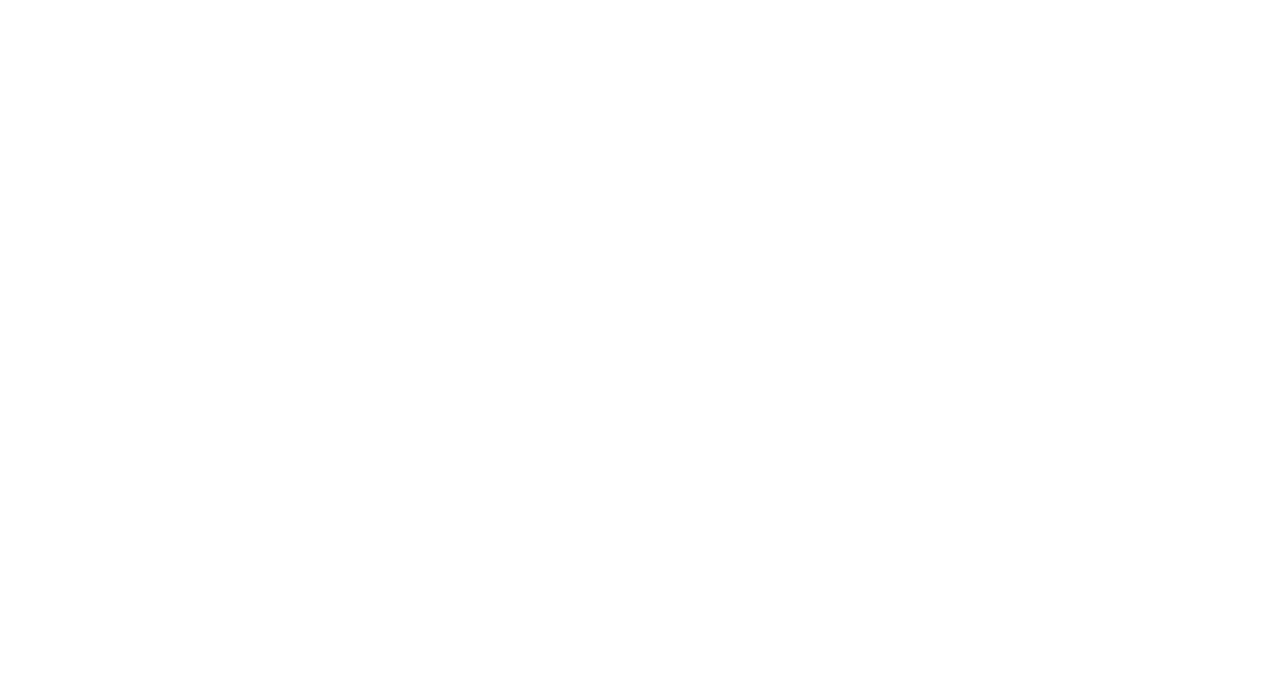
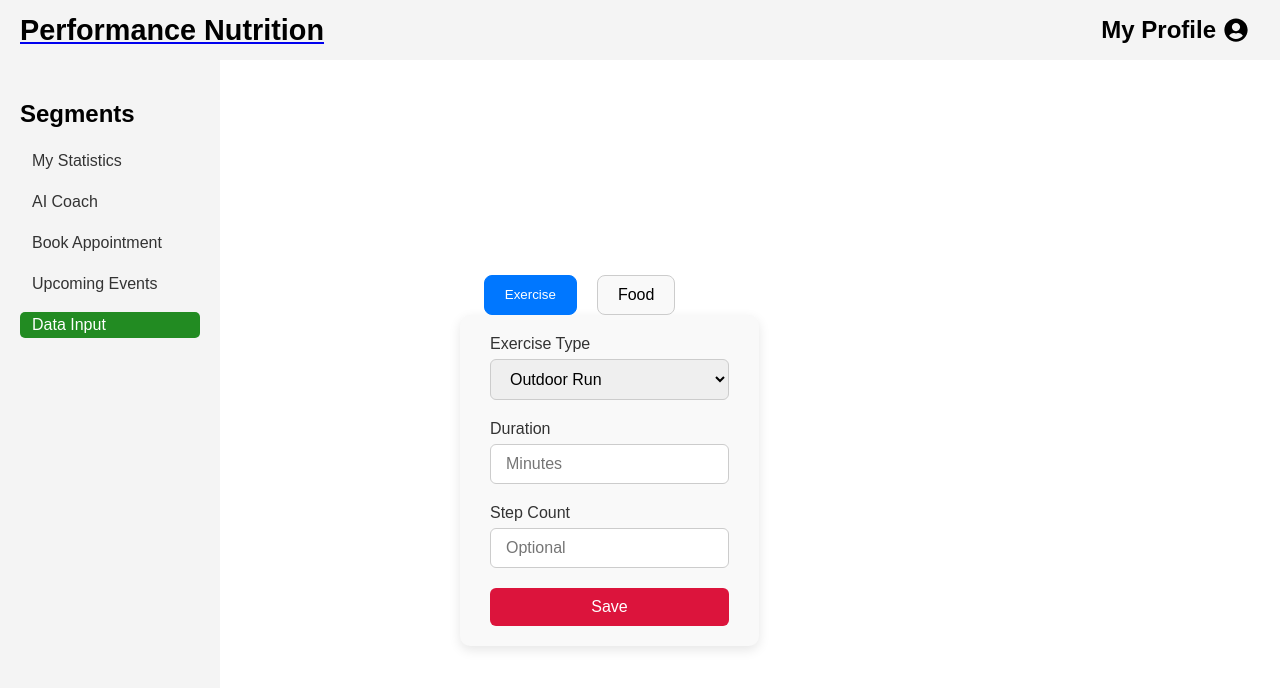
Before and after one commit to ChowchowWorks/Performance_Nutrition, a React (Create React App) app in the folder react_app/: page /portal/DataInput in a window 1280 px wide. Before the commit this address had no page. Shown: the top 688 px of the page. Built offline with nearby package versions, Linux system fonts and the light colour scheme; sample sign-in values are in the browser's storage.

Commit message:
Built Data Input UI

```diff
--- a/react_app/src/App.js
+++ b/react_app/src/App.js
@@ -18,6 +18,7 @@ import MemberLogin from './pages/MemberLogin';
 // Membership portal pages
 import Coach from './pages/Portal/AICoach';
 import Appointment from './pages/Portal/Appointments';
+import DataInput from './pages/Portal/DataInput';
 
 function App() {
   return (
@@ -39,6 +40,7 @@ function App() {
           <Route element={<PortalLayout />}>
             <Route path="/portal/AIcoach" element={<Coach />} />
             <Route path="/portal/Appointments" element={<Appointment />} />
+            <Route path="/portal/DataInput" element = {<DataInput />} />
           </Route>
         </Route>
 
--- /dev/null
+++ b/react_app/src/pages/Portal/DataInput.css
@@ -0,0 +1,107 @@
+.DataInputPage {
+  min-height: 100vh;
+  display: flex;
+  padding-left: 240px;
+  box-sizing: border-box;
+}
+
+.DataInputContent {
+  flex: 1;
+  display: flex;
+  flex-direction: column;
+  align-items: center;
+  justify-content: center;
+  gap: 30px;
+}
+
+.tabSelection {
+  display: flex;
+  gap: 20px;
+  justify-content: center;
+  width: 80%;
+  max-width: 800px;
+}
+
+.tabBtn {
+  padding: 10px 20px;
+  border: 1px solid #ccc;
+  background-color: #f9f9f9;
+  border-radius: 8px;
+  cursor: pointer;
+  font-size: 1rem;
+  transition: all 0.2s ease;
+}
+
+.tabBtn:hover {
+  border-color: #0077ff;
+  box-shadow: 0 0 5px rgba(0,119,255,0.2);
+}
+
+.activeTab {
+  padding: 10px 20px;
+  border: 1px solid #0077ff;
+  background-color: #0077ff;
+  color: white;
+  border-radius: 8px;
+  cursor: pointer;
+}
+
+.loggerCard {
+  width: 100%;
+  max-width: 800px;
+  background-color: #f9f9f9;
+  padding: 20px 30px;
+  border-radius: 10px;
+  box-shadow: 0 4px 12px rgba(0,0,0,0.1);
+  display: flex;
+  flex-direction: column;
+  gap: 20px;
+}
+
+.FormFill,
+.foodForm {
+  display: flex;
+  flex-direction: column;
+  gap: 20px;
+}
+
+.formRow {
+  display: flex;
+  flex-direction: column;
+  gap: 6px;
+}
+
+.formRow label {
+  font-size: 1rem;
+  color: #333;
+}
+
+.formRow input,
+.formRow select {
+  padding: 10px 15px;
+  font-size: 1rem;
+  border-radius: 6px;
+  border: 1px solid #ccc;
+  outline: none;
+}
+
+.formRow input:focus,
+.formRow select:focus {
+  border-color: #0077ff;
+  box-shadow: 0 0 5px rgba(0,119,255,0.3);
+}
+
+.SaveBtn {
+  background-color: crimson;
+  color: white;
+  padding: 10px 15px;
+  border: none;
+  border-radius: 6px;
+  cursor: pointer;
+  font-size: 1rem;
+  transition: 0.2s ease;
+}
+
+.SaveBtn:hover {
+  opacity: 0.85;
+}
--- a/react_app/src/pages/Portal/DataInput.jsx
+++ b/react_app/src/pages/Portal/DataInput.jsx
@@ -1,3 +1,135 @@
 import React , { useState, useEffect } from "react";
+import './DataInput.css';
 
-export default inputs;
+// Main Data Input Component
+const DataInput = () => {
+
+    const [activeTab, setActiveTab] = useState("exercise");
+
+    const [duration, setDuration] = useState("");
+    const [stepCount, setStepCount] = useState("");
+
+    const [calorieCount, setCalorieCount] = useState("");
+    const [mealType, setMealType] = useState("Breakfast");
+    const [exerciseType, setExerciseType] = useState("Outdoor Run");
+
+    const saveExercise = () => {
+        const data = {
+            type: exerciseType,
+            duration,
+            stepCount: stepCount || null,
+        };
+        console.log("Exercise saved:", data); // Need to replace with api save
+    };
+    const saveFood = () => {
+        const data = {
+            meal: mealType,
+            calories: calorieCount,
+        };
+
+        console.log("Food saved:", data); // Need to replace with api save
+    };
+
+    const EXERCISE_TYPES = [
+        { label: "Outdoor Run", value: "OUTDOOR_RUN" },
+        { label: "Indoor Run", value: "INDOOR_RUN" },
+        { label: "Walk", value: "WALK" },
+        { label: "Cycling", value: "CYCLING" }
+    ];
+
+    return(
+        <div className="DataInputPage">
+            <div className="DataInputContent">
+                <div className = "loggerContainer">
+                    <div className="tabSelection">
+                        <button className={activeTab === "exercise" ? "activeTab" : "tabBtn"}
+                        onClick={() => setActiveTab("exercise")}>
+                            Exercise
+                        </button>
+
+                        <button className={activeTab === "food" ? "activeTab" : "tabBtn"}
+                        onClick={() => setActiveTab("food")}
+                        >
+                        Food
+                        </button>
+                    </div>
+
+                    <div className="loggerCard">
+                        {activeTab === "exercise" && (
+                            <div className="FormFill">
+
+                                <div className="formRow">
+                                <label>Exercise Type</label>
+                                <select value={exerciseType} onChange={(e) => setExerciseType(e.target.value)}>
+                                    {EXERCISE_TYPES.map((t) => (
+                                        <option key={t.value} value={t.value}>
+                                            {t.label}
+                                        </option>
+                                    ))}
+                                </select>
+                                </div>
+
+                                <div className="formRow">
+                                <label>Duration</label>
+                                <input
+                                    type="number"
+                                    placeholder="Minutes"
+                                    value={duration}
+                                    onChange={(e) => setDuration(e.target.value)}
+                                    />
+                                </div>
+
+                                <div className="formRow">
+                                    <label>Step Count</label>
+
+                                    <input
+                                        type = "number"
+                                        placeholder="Optional"
+                                        value={stepCount}
+                                        onChange={(e) => setStepCount(e.target.value)}
+                                    />
+                                </div>
+
+                                <button className="SaveBtn"
+                                    onClick={saveExercise}>
+                                    Save
+                                </button>
+                            </div>
+                        )}
+
+                        {activeTab === "food" && (
+                            <div className="foodForm">
+
+                                <div className="formRow">
+                                    <label>Meal</label>
+                                    <select value={mealType} onChange={(e) => setMealType(e.target.value)}>
+                                        <option value= "Breakfast">Breakfast</option>
+                                        <option value= "Lunch">Lunch</option>
+                                        <option value= "Dinner">Dinner</option>
+                                    </select>
+                                </div>
+
+                                <div className="formRow">
+                                    <label>Kcal Consumed</label>
+                                    <input
+                                        type = "number"
+                                        placeholder="Obtain from MyFitnessPal"
+                                        value={calorieCount}
+                                        onChange={(e) => setCalorieCount(e.target.value)}
+                                    />
+                                </div>
+
+                                <button className="SaveBtn"
+                                    onClick={saveFood}>
+                                    Save
+                                </button>
+                            </div>
+                        )}
+                    </div>
+                </div>
+            </div>
+        </div>
+    )
+}
+
+export default DataInput;
```
Also changed, not shown: 1 other file (tests, documents, lock files or other folders).
